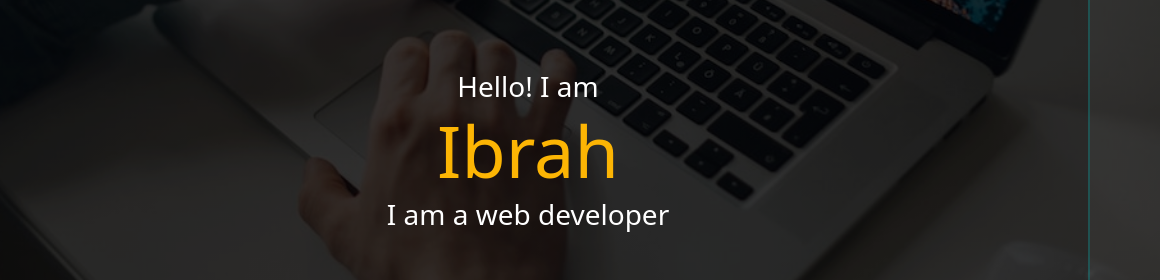
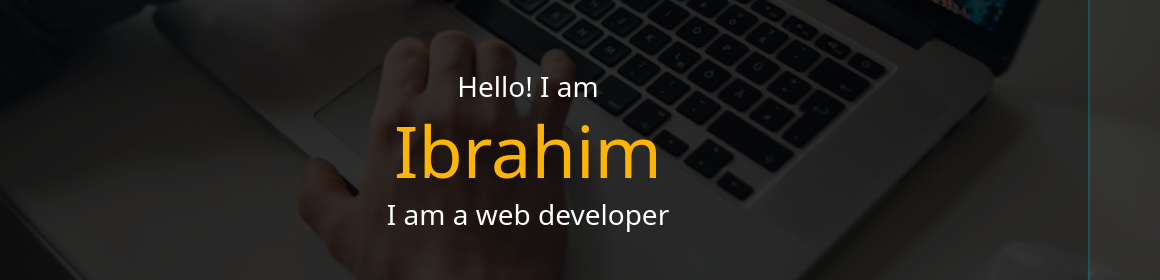
Before and after one commit to obinchu/ibrahim, a plain HTML site: page index.html in a window 1280 px wide. Shown: the part 264-544 px from the top of the page, 120-1280 px from the left. Drawn offline with Linux system fonts and the light colour scheme; a script that the page names is missing.

Commit message:
name
edited the name

```diff
--- a/index.html
+++ b/index.html
@@ -43,7 +43,7 @@
                 </ul>
             </div>
             <div class="hero-content d-flex ms-auto">
-                <p class="d-flex flex-column fs-3 text-center">Hello! I am <span class="display-2" id="brand">Ibrah</span>I am a web developer</p>
+                <p class="d-flex flex-column fs-3 text-center">Hello! I am <span class="display-2" id="brand">Ibrahim</span>I am a web developer</p>
             </div>
             <div class="radios d-flex flex-column ms-auto p-3">
 
```
